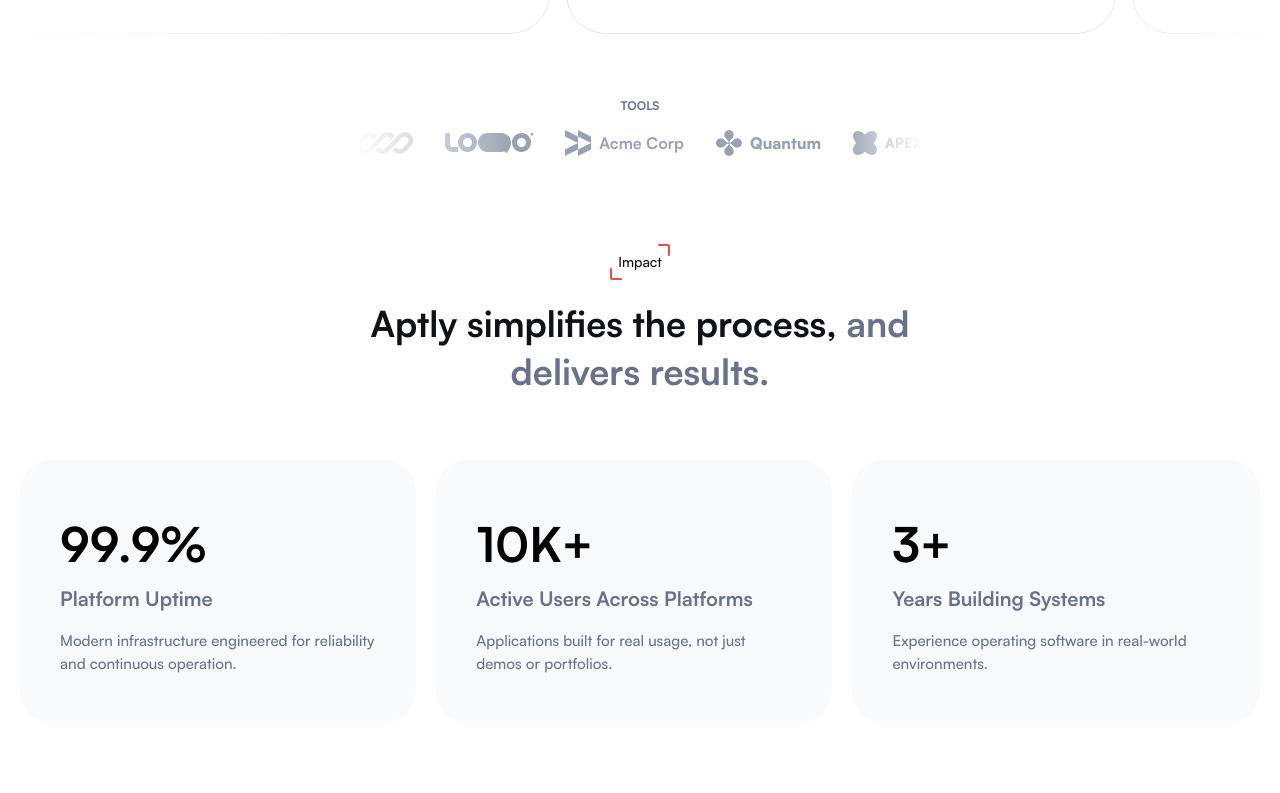
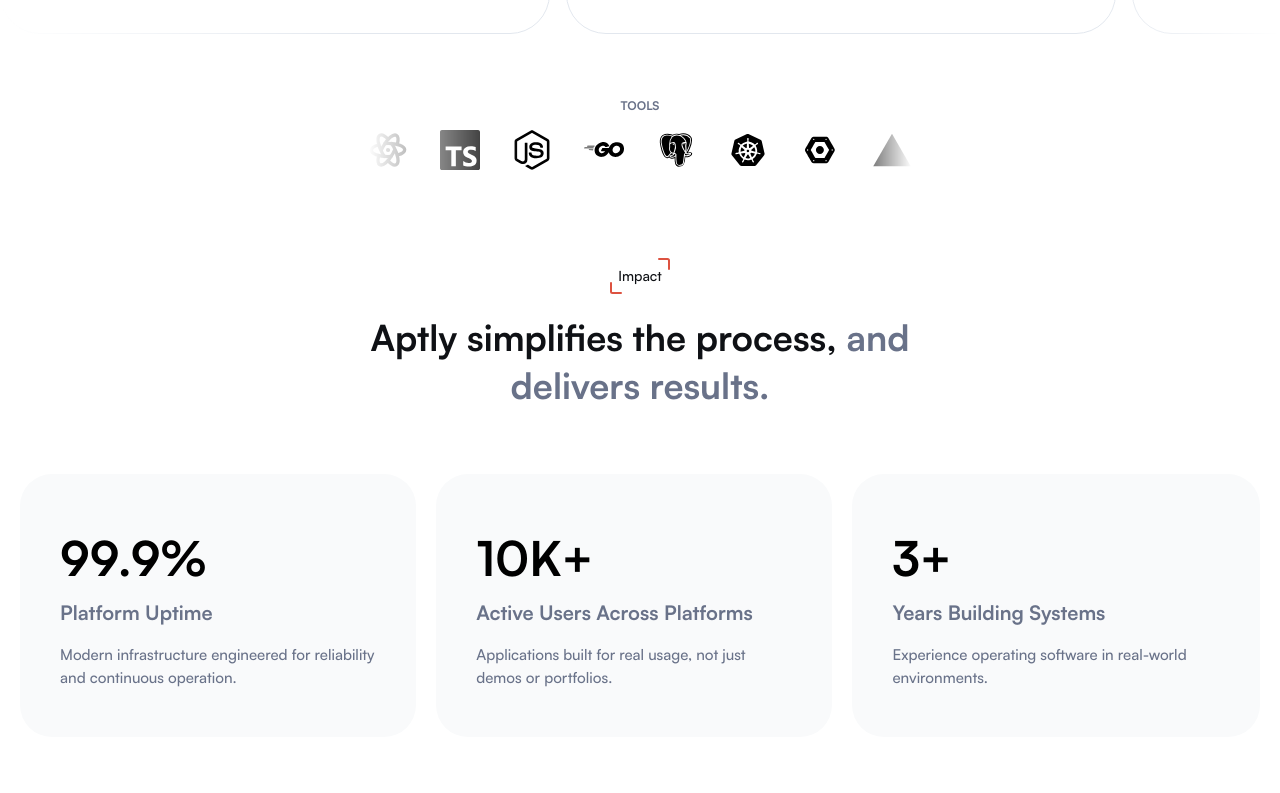
Before and after one commit to samtags/aptly-software-landing, a Next.js app: page / in a window 1280 px wide. Shown: the part 1140-1933 px from the top of the page. Built offline with nearby package versions, Linux system fonts and the light colour scheme.

Commit message:
feat: tool icons
feat: tool icons

```diff
--- a/src/components/companies.jsx
+++ b/src/components/companies.jsx
@@ -1,3 +1,13 @@
+import { TbBrandReactNative } from "react-icons/tb";
+import { SiTypescript } from "react-icons/si";
+import { FaNodeJs } from "react-icons/fa";
+import { FaGolang } from "react-icons/fa6";
+import { BiLogoPostgresql } from "react-icons/bi";
+import { BiLogoKubernetes } from "react-icons/bi";
+import { DiGoogleCloudPlatform } from "react-icons/di";
+import { IoLogoVercel } from "react-icons/io5";
+
+
 export default function Companies({ showHeader = true }) {
   return (
     <section className="mt-8">
@@ -9,124 +19,16 @@ export default function Companies({ showHeader = true }) {
       <div className="flex justify-center">
         <div className="side-fade">
           <div className="flex gap-8 justify-center items-center mt-4 no-wrap overflow-x-hidden">
-            <svg
-              className="h-[22px] w-[56px] shrink-0"
-              xmlns="http://www.w3.org/2000/svg"
-              viewBox="0 0 56 22"
-            >
-              <g transform="translate(0 0)">
-                <path
-                  d="M 0 0 L 56 0 L 56 22 L 0 22 Z"
-                  fill="transparent"
-                ></path>
-                <path
-                  d="M 13.293 0 C 11.097 0.004 8.994 0.893 7.462 2.467 L 2.415 7.622 C 0.863 9.215 -0.004 11.353 0 13.577 C 0 18.23 3.692 22
-  8.246 22 C 10.442 21.996 12.544 21.106 14.076 19.533 L 17.567 15.967 L 27.74 5.578 C 28.471 4.827 29.475 4.402 30.523 4.4 C 32.272 4.4
-  33.755 5.564 34.269 7.175 L 37.479 3.896 C 36.013 1.553 33.445 0 30.522 0 C 28.326 0.004 26.224 0.894 24.692 2.467 L 11.03 16.422 C
-  10.298 17.173 9.295 17.598 8.246 17.6 C 6.071 17.6 4.308 15.8 4.308 13.577 C 4.308 12.511 4.723 11.487 5.461 10.733 L 10.508 5.578 C
-  11.24 4.826 12.244 4.402 13.293 4.4 C 15.041 4.4 16.523 5.564 17.038 7.175 L 20.248 3.896 C 18.783 1.553 16.216 0 13.293 0 Z"
-                  fill="rgb(153, 161, 178)"
-                ></path>
-                <path
-                  d="M 28.261 16.422 C 27.529 17.174 26.525 17.598 25.476 17.6 C 23.728 17.6 22.246 16.436 21.731 14.826 L 18.521 18.104 C
-  19.986 20.447 22.555 22 25.477 22 C 27.673 21.996 29.776 21.107 31.308 19.533 L 44.969 5.578 C 45.701 4.826 46.705 4.402 47.754 4.4 C
-  49.929 4.4 51.692 6.2 51.692 8.423 C 51.692 9.489 51.277 10.513 50.539 11.267 L 45.492 16.422 C 44.76 17.174 43.756 17.598 42.707 17.6
-  C 40.959 17.6 39.477 16.436 38.962 14.825 L 35.752 18.104 C 37.217 20.447 39.784 22 42.707 22 C 44.903 21.996 47.005 21.106 48.537
-  19.533 L 53.584 14.378 C 55.136 12.785 56.003 10.647 56 8.423 C 56 3.77 52.308 0 47.754 0 C 45.558 0.004 43.456 0.894 41.924 2.467 L
-  28.26 16.422 Z"
-                  fill="rgb(153, 161, 178)"
-                ></path>
-              </g>
-            </svg>
-            <svg
-              className="w-[88px] shrink-0"
-              xmlns="http://www.w3.org/2000/svg"
-              viewBox="0 0 88 20"
-            >
-              <path
-                d="M 7.5 14 C 6.119 14 5 12.881 5 11.5 L 5 0 L 0 0 L 0 11.5 C 0 15.642 3.358 19 7.5 19 L 13 19 L 13 14 Z M 22.5 5 C 20.015 5
-  18 7.015 18 9.5 C 18 11.985 20.015 14 22.5 14 C 24.985 14 27 11.985 27 9.5 C 27 7.015 24.985 5 22.5 5 Z M 13 9.5 C 13 4.254 17.254 0
-  22.5 0 C 27.746 0 32 4.254 32 9.5 C 32 14.746 27.746 19 22.5 19 C 17.254 19 13 14.746 13 9.5 Z M 76.5 5 C 74.015 5 72 7.015 72 9.5 C
-  72 11.985 74.015 14 76.5 14 C 78.985 14 81 11.985 81 9.5 C 81 7.015 78.985 5 76.5 5 Z M 67 9.5 C 67 4.254 71.254 0 76.5 0 C 81.746 0
-  86 4.254 86 9.5 C 86 14.746 81.746 19 76.5 19 C 71.254 19 67 14.746 67 9.5 Z M 42.5 0 C 37.254 0 33 4.254 33 9.5 C 33 14.746 37.254 19
-  42.5 19 L 56.5 19 C 57.484 19 58.434 18.85 59.327 18.572 L 62 20 L 64.884 14.598 C 65.617 13.223 66 11.689 66 10.13 L 66 9.5 C 66
-  4.254 61.746 0 56.5 0 Z M 61 9.5 C 61 7.015 58.985 5 56.5 5 L 42.5 5 C 40.015 5 38 7.015 38 9.5 C 38 11.985 40.015 14 42.5 14 L 56.5
-  14 C 58.972 14 60.981 12.007 61 9.535 Z"
-                fill="rgb(153, 161, 178)"
-              ></path>
-              <path
-                d="M 88 1.25 C 88 1.94 87.44 2.5 86.75 2.5 C 86.06 2.5 85.5 1.94 85.5 1.25 C 85.5 0.56 86.06 0 86.75 0 C 87.44 0 88 0.56 88
-  1.25 Z"
-                fill="rgb(153, 161, 178)"
-              ></path>
-            </svg>
-            <div className="flex gap-2 items-center shrink-0">
-              <svg
-                className="h-[26px] w-[26px] shrink-0"
-                xmlns="http://www.w3.org/2000/svg"
-                viewBox="0 0 26 26"
-              >
-                <g>
-                  <path
-                    d="M 0 0 L 26 0 L 26 26 L 0 26 Z"
-                    fill="transparent"
-                  ></path>
-                  <path
-                    d="M 13 6.5 L 13 0 L 26 6.5 L 26 19.5 L 13 26 L 13 19.5 L 0 26 L 0 19.5 L 13 13 L 0 6.5 L 0 0 Z M 13 6.5 L 13 19.5 L 26 13
-  Z"
-                    fill="rgb(153, 161, 178)"
-                  ></path>
-                </g>
-              </svg>
-              <span className="font-bold text-[#99a1b2]">Acme Corp</span>
-            </div>
-            <div className="flex gap-2 items-center shrink-0">
-              <svg
-                className="h-[26px] w-[26px] shrink-0"
-                xmlns="http://www.w3.org/2000/svg"
-                viewBox="0 0 26 26"
-              >
-                <path
-                  d="M 13 26 C 12.142 26 11.352 25.786 10.63 25.357 C 9.931 24.951 9.366 24.398 8.938 23.698 C 8.531 22.976 8.328 22.186 8.328
-  21.328 C 8.328 20.245 8.576 19.342 9.073 18.62 C 9.57 17.898 10.337 17.051 11.375 16.081 C 12.142 15.381 12.526 14.715 12.526 14.083 L
-  12.526 13.474 L 11.917 13.474 C 11.217 13.474 10.258 14.174 9.039 15.573 C 7.843 16.972 6.387 17.672 4.672 17.672 C 3.814 17.672 3.024
-  17.469 2.302 17.063 C 1.602 16.634 1.038 16.069 0.609 15.37 C 0.203 14.648 0 13.858 0 13 C 0 12.142 0.203 11.364 0.609 10.664 C 1.038
-  9.942 1.602 9.378 2.302 8.971 C 3.024 8.542 3.814 8.328 4.672 8.328 C 6.365 8.328 7.809 9.017 9.005 10.393 C 10.201 11.77 11.172
-  12.458 11.917 12.458 L 12.526 12.458 L 12.526 11.917 C 12.526 11.285 12.142 10.619 11.375 9.919 L 10.596 9.208 C 10.032 8.689 9.513
-  8.069 9.039 7.346 C 8.565 6.602 8.328 5.71 8.328 4.672 C 8.328 3.814 8.531 3.036 8.938 2.336 C 9.366 1.614 9.931 1.049 10.63 0.643 C
-  11.353 0.214 12.143 0 13 0 C 13.858 0 14.636 0.214 15.336 0.643 C 16.058 1.072 16.622 1.636 17.029 2.336 C 17.457 3.036 17.672 3.814
-  17.672 4.672 C 17.672 6.365 16.983 7.809 15.607 9.005 C 14.23 10.201 13.542 11.172 13.542 11.917 L 13.542 12.458 L 14.083 12.458 C
-  14.851 12.458 15.821 11.77 16.995 10.393 C 18.146 9.017 19.59 8.328 21.328 8.328 C 22.186 8.328 22.964 8.543 23.664 8.971 C 24.386
-  9.378 24.951 9.931 25.357 10.63 C 25.786 11.33 26 12.12 26 13 C 26 13.858 25.786 14.648 25.357 15.37 C 24.951 16.069 24.386 16.634
-  23.664 17.063 C 22.964 17.469 22.186 17.672 21.328 17.672 C 20.267 17.672 19.353 17.412 18.586 16.893 C 17.841 16.374 17.006 15.618
-  16.081 14.625 C 15.381 13.858 14.715 13.474 14.083 13.474 L 13.542 13.474 L 13.542 14.083 C 13.542 14.918 14.23 15.889 15.607 16.995 C
-  16.983 18.101 17.672 19.545 17.672 21.328 C 17.672 22.186 17.457 22.976 17.029 23.698 C 16.622 24.398 16.069 24.951 15.37 25.357 C
-  14.67 25.786 13.88 26 13 26 Z"
-                  fill="rgb(153, 161, 178)"
-                ></path>
-              </svg>
-              <span className="font-black text-[#99a1b2]">Quantum</span>
-            </div>
-            <div className="flex gap-2 items-center shrink-0">
-              <svg
-                className="h-[24px] w-[24px] shrink-0"
-                xmlns="http://www.w3.org/2000/svg"
-                viewBox="0 0 24 24"
-              >
-                <g transform="translate(0 0)">
-                  <path
-                    d="M 0 0 L 24 0 L 24 24 L 0 24 Z"
-                    fill="transparent"
-                  ></path>
-                  <path
-                    d="M 12 20.849 C 2.924 28.433 -4.433 21.076 3.151 12 C -4.433 2.924 2.924 -4.433 12 3.151 C 21.075 -4.433 28.433 2.924
-  20.849 12 C 28.433 21.069 21.075 28.433 12 20.849 Z"
-                    fill="rgb(153, 161, 178)"
-                  ></path>
-                </g>
-              </svg>
-              <span className="font-black text-[#99a1b2] text-sm">APEX</span>
-            </div>
+
+           <TbBrandReactNative size={40} />
+           <SiTypescript size={40} />
+           <FaNodeJs size={40} />
+           <FaGolang size={40} />
+           <BiLogoPostgresql size={40} />
+           <BiLogoKubernetes size={40} />
+           <DiGoogleCloudPlatform size={40} />
+           <IoLogoVercel size={40} />
+
           </div>
         </div>
       </div>
```
